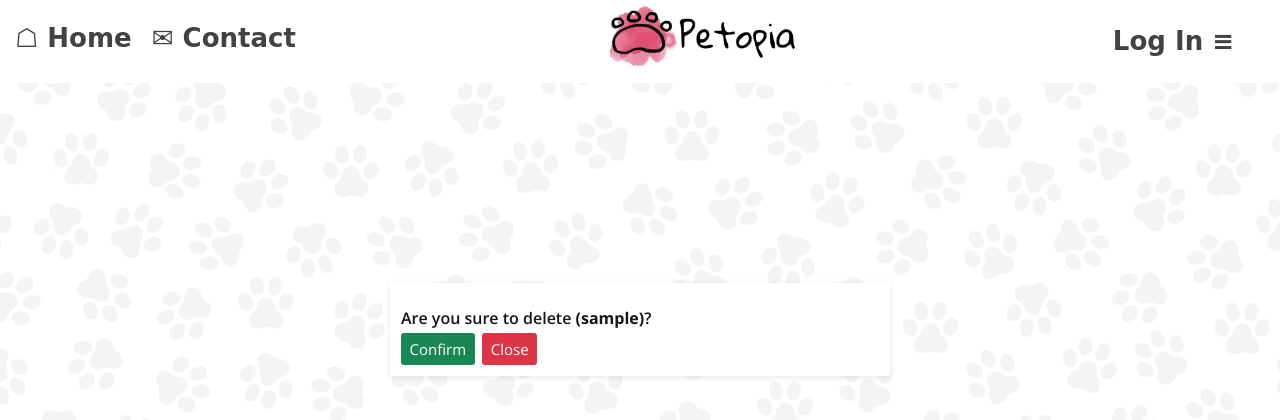
After one commit to mertatakan96/Petopia, a Django app: template templates/delete-form.html in a window 1280 px wide. The commit adds this page. Shown: the top 420 px of the page. Run offline with Django 3.2, Linux system fonts and the light colour scheme; the template is opened without the code that fills it: values that come from a table or form of the project are taken from there, others are empty; tables that the repository leaves empty hold one stand-in row (values such as "Sample post"); some libraries are stand-ins or nearby versions.

Commit message:
pet-lover delete func added

```diff
--- /dev/null
+++ b/templates/delete-form.html
@@ -0,0 +1,20 @@
+{% extends 'main.html' %}
+{% load static %}
+
+{% block content %}
+
+
+    <div class="card mx-auto" style="width: 50rem; margin-top: 20rem">
+        <div class="card-body">
+            <h5 class="card-title">Are you sure to delete <b>({{ object }})</b>?</h5>
+            <form class="form" action="" method="post">
+                    {% csrf_token %}
+                <input type="submit" class="btn btn-success" style="font-size: inherit;" value="Confirm">
+                </form>
+
+            <a href="{{ request.GET.next }}"><input type="submit" class="btn btn-danger" value="Close" style="display: flex; flex-wrap: nowrap; margin-left: 17%; margin-top: -6.7%; font-size: inherit;"></a>
+        </div>
+    </div>
+
+
+{% endblock %}
--- a/users/templates/users/profile.html
+++ b/users/templates/users/profile.html
@@ -278,8 +278,9 @@
                                             </a>&nbsp;&nbsp;&nbsp;&nbsp;&nbsp;&nbsp;&nbsp;&nbsp;
                                             &nbsp;&nbsp;&nbsp;&nbsp;&nbsp;&nbsp;&nbsp;&nbsp;&nbsp;&nbsp;&nbsp;&nbsp;&nbsp;&nbsp;&nbsp;&nbsp;&nbsp;&nbsp;&nbsp;&nbsp;&nbsp;&nbsp;
                                             &nbsp;&nbsp;&nbsp;&nbsp;&nbsp;&nbsp;&nbsp;&nbsp;&nbsp;&nbsp;&nbsp;&nbsp;&nbsp;&nbsp;&nbsp;&nbsp;&nbsp;&nbsp;&nbsp;&nbsp;&nbsp;&nbsp;
+                                            <a href="{% url 'delete-pet' pet.id %}?next=/profile">
                                             <button type="button" class="btn btn-danger" style="border-radius: 100%">X
-                                            </button>
+                                            </button></a>
                                         </p>
                                         <br>
                                         {% if pet.pet_image == '' %}
@@ -339,8 +340,9 @@
                                         <input value="Edit" type="button" class="btn btn-info"
                                                style="border-radius: 12%;padding: 0px 10px;height: 35px;">
                                         </a>
+                                        <a href="{% url 'delete-forum' forum.id %}?next=/profile">
                                         <input value="Delete" type="button" class="btn btn-danger"
-                                               style="border-radius: 12%;padding: 0px 10px;height: 35px;">
+                                               style="border-radius: 12%;padding: 0px 10px;height: 35px;"></a>
                                     </div>
                                     <br>
                                     <hr>
--- a/users/urls.py
+++ b/users/urls.py
@@ -17,6 +17,9 @@ urlpatterns = [
     path('add-pet/', views.add_pet, name="add-pet"),
     path('edit-pet/<str:pk>/', views.edit_pet, name="edit-pet"),
 
+    path('delete-forum/<str:pk>', views.delete_forum, name="delete-forum"),
+    path('delete-pet/<str:pk>', views.delete_pet, name="delete-pet"),
+
     path('forget-password', views.forget_password, name="forget-password"),
 
 ]
```
Also changed, not shown: users/views.py (+24 -0 lines), db.sqlite3.
